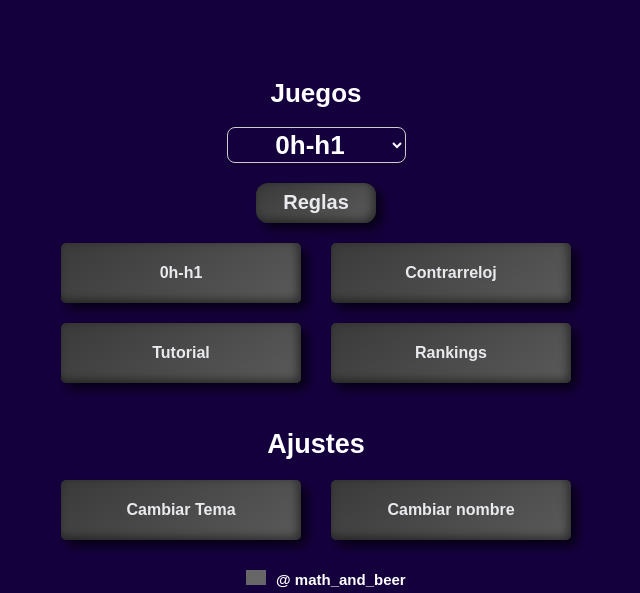
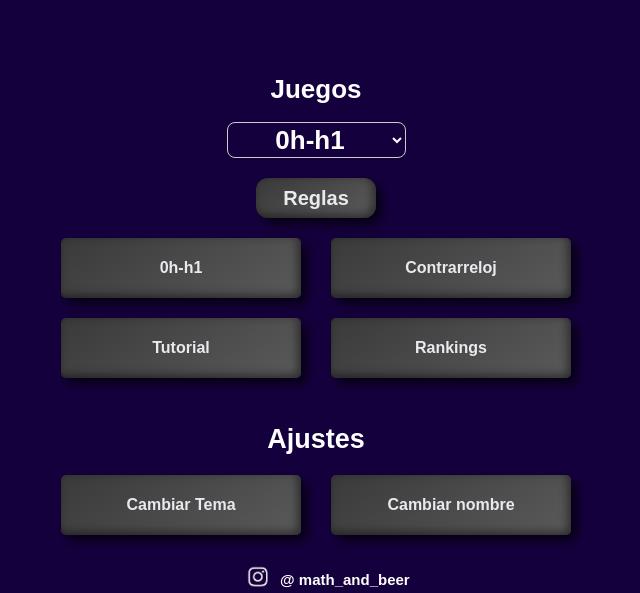
Before and after one commit to Nickdiaz14/Binary-Puzzle, a Flask app: template templates/menu.html in a window 1280 px wide. Shown: the part 219-812 px from the top of the page, without its empty margins (324-964 px from the left). Run offline with Flask 3, Linux system fonts and the light colour scheme; the template is opened without the code that fills it, so the values that code supplies are empty; some libraries are stand-ins or nearby versions; grey boxes are pictures that could not be loaded.

Commit message:
Added instagram link

```diff
--- a/templates/menu.html
+++ b/templates/menu.html
@@ -63,9 +63,9 @@
         </div>
         <div style="display: flex; align-items: center; gap: 10px; margin-left: 200px;margin-top: 30px;">
             <a href="https://www.instagram.com/math_and_beer" target="_blank">
-                <img id="image1" src="{{ url_for('static', filename='images/instagram.png') }}" style="width: 20px;">
+                <img id="image1" src="{{ url_for('static', filename='images/instagram.png') }}" style="width: 24px;">
             </a>
-            <a id="title1" href="https://www.instagram.com/math_and_beer" target="_blank" style="font-size: 15px; font-weight: bold; text-decoration: none; color: white;">
+            <a id="link" href="https://www.instagram.com/math_and_beer" target="_blank" style="font-size: 15px; font-weight: bold; text-decoration: none;">
                 @ math_and_beer
             </a>
         </div>
@@ -107,6 +107,7 @@
             handleGameChange();
             const themeToggle = document.getElementById("theme-toggle");
             const div = document.getElementById("algorithm-info");
+            const link = document.getElementById("link");
             const div1 = document.getElementById("game");
             const image = document.getElementById("image");
             const image1 = document.getElementById("image1");
@@ -120,6 +121,7 @@
 
             if (savedTheme === "light-theme") {
                 div.style.color = "#000000";
+                link.style.color = "#000000";
                 div.style.border = "1px solid #121212";
                 image.style.filter = "none";
                 image1.style.filter = "none";
@@ -128,6 +130,7 @@
                 div1.style.border = "1px solid #121212";
             } else if (savedTheme === "dark-theme"){
                 div.style.color = "#ffffff";
+                link.style.color = "#ffffff";
                 div.style.border = "1px solid #ccc";
                 image.style.filter = "invert(90%)";
                 image1.style.filter = "invert(90%)";
@@ -136,6 +139,7 @@
                 div1.style.border = "1px solid #ccc";
             } else {
                 div.style.color = "#ffffff";
+                link.style.color = "#ffffff";
                 div.style.border = "1px solid #ccc";
                 image.style.filter = "invert(90%)";
                 image1.style.filter = "invert(90%)";
@@ -166,6 +170,7 @@
 
             if (nextTheme === "light-theme") {
                 div.style.color = "#000000";
+                link.style.color = "#000000";
                 div.style.border = "1px solid #121212";
                 image.style.filter = "none";
                 image1.style.filter = "none";
@@ -174,6 +179,7 @@
                 div1.style.border = "1px solid #121212";
             } else if (nextTheme === "dark-theme"){
                 div.style.color = "#ffffff";
+                link.style.color = "#ffffff";
                 div.style.border = "1px solid #ccc";
                 image.style.filter = "invert(90%)";
                 image1.style.filter = "invert(90%)";
@@ -182,6 +188,7 @@
                 div1.style.border = "1px solid #ccc";
             } else {
                 div.style.color = "#ffffff";
+                link.style.color = "#ffffff";
                 div.style.border = "1px solid #ccc";
                 image.style.filter = "invert(90%)";
                 image1.style.filter = "invert(90%)";
@@ -198,6 +205,7 @@
 
         if (savedTheme === "light-theme") {
             div.style.color = "#000000";
+            link.style.color = "#000000";
             div.style.border = "1px solid #121212";
             image.style.filter = "none";
             image1.style.filter = "none";
@@ -206,6 +214,7 @@
             div1.style.border = "1px solid #121212";
         } else if (savedTheme === "dark-theme"){
             div.style.color = "#ffffff";
+            link.style.color = "#ffffff";
             div.style.border = "1px solid #ccc";
             image.style.filter = "invert(90%)";
             image1.style.filter = "invert(90%)";
@@ -214,6 +223,7 @@
             div1.style.border = "1px solid #ccc";
         } else {
             div.style.color = "#ffffff";
+            link.style.color = "#ffffff";
             div.style.border = "1px solid #ccc";
             image.style.filter = "invert(90%)";
             image1.style.filter = "invert(90%)";
```
Also changed, not shown: static/images/instagram.png (added).
